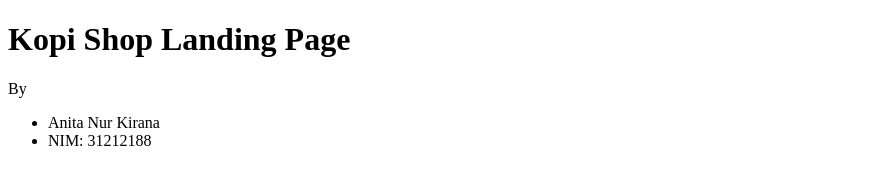
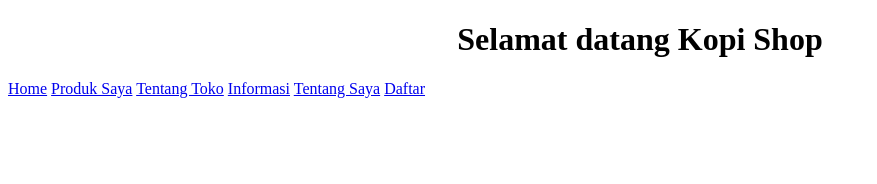
Before and after one commit to kopishop/kopishop.github.io, a plain HTML site: page index.html in a window 1280 px wide. Shown: the whole page, without its empty margins (0-877 px from the left). Drawn offline with Linux system fonts and the light colour scheme.

Commit message:
Add files via upload

```diff
--- a/index.html
+++ b/index.html
@@ -3,16 +3,22 @@
 <head>
 	<meta charset="utf-8">
 	<meta name="viewport" content="width=device-width, initial-scale=1">
-	<title>Kopi Shop</title>
+	<link rel="stylesheet" type="text/css" href="css/style.css">
+
+	<title>Kopi Shop Indonesia</title>
 </head>
 <body>
-	<h1>Kopi Shop Landing Page</h1>
 
-	<p>By</p>
-	<ul>
-		<li>Anita Nur Kirana</li>
-		<li>NIM: 31212188</li>
-	</ul>
+	<center><h1>Selamat datang Kopi Shop</h1></center>
+
+	<div id="menu">
+		<a href="#">Home</a>
+		<a href="modul/produk/produk_saya.html">Produk Saya</a>
+		<a href="modul/about/tentang_toko.html">Tentang Toko</a>
+		<a href="modul/informasi.html">Informasi</a>
+		<a href="modul/about/tentang_saya.html">Tentang Saya</a>
+		<a href="modul/Daftar/login.html">Daftar</a>
+
 
 </body>
 </html>
```
